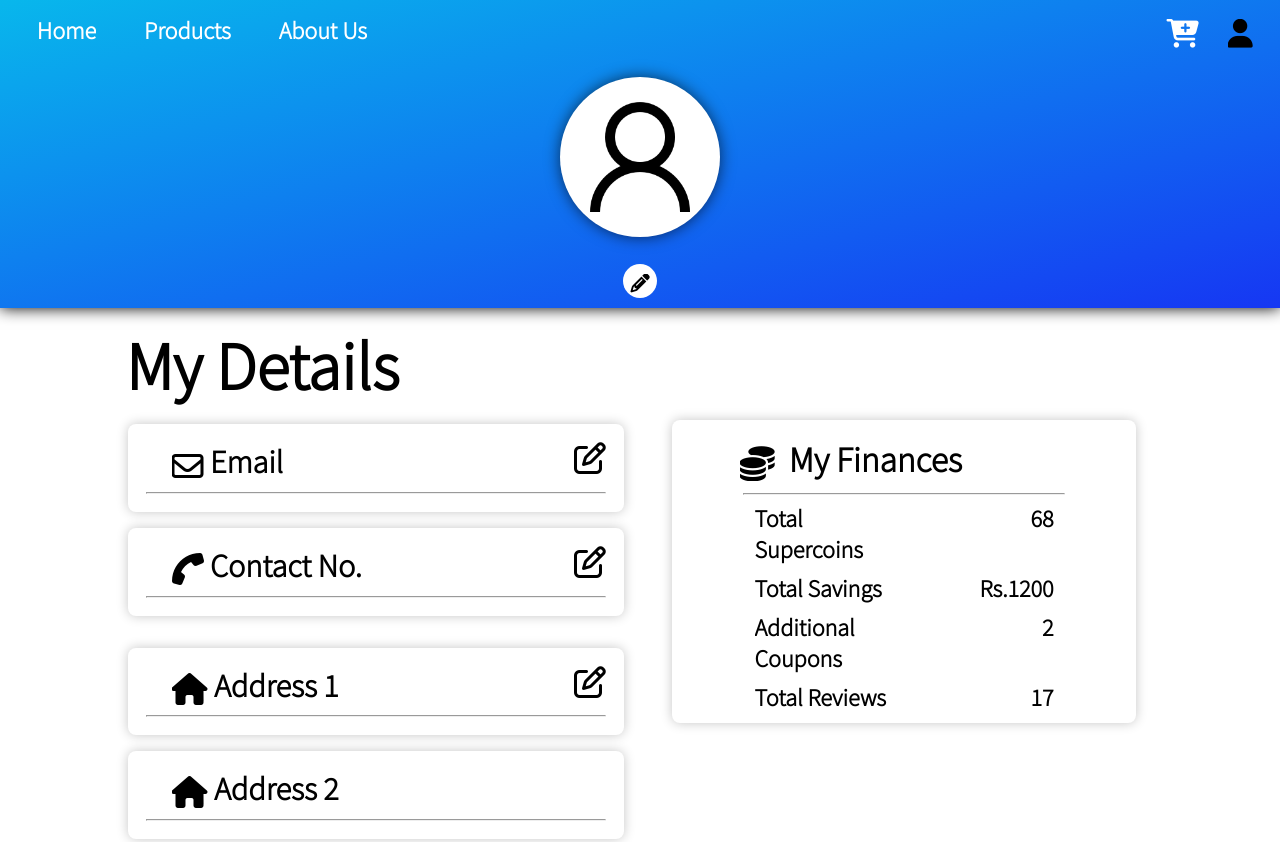
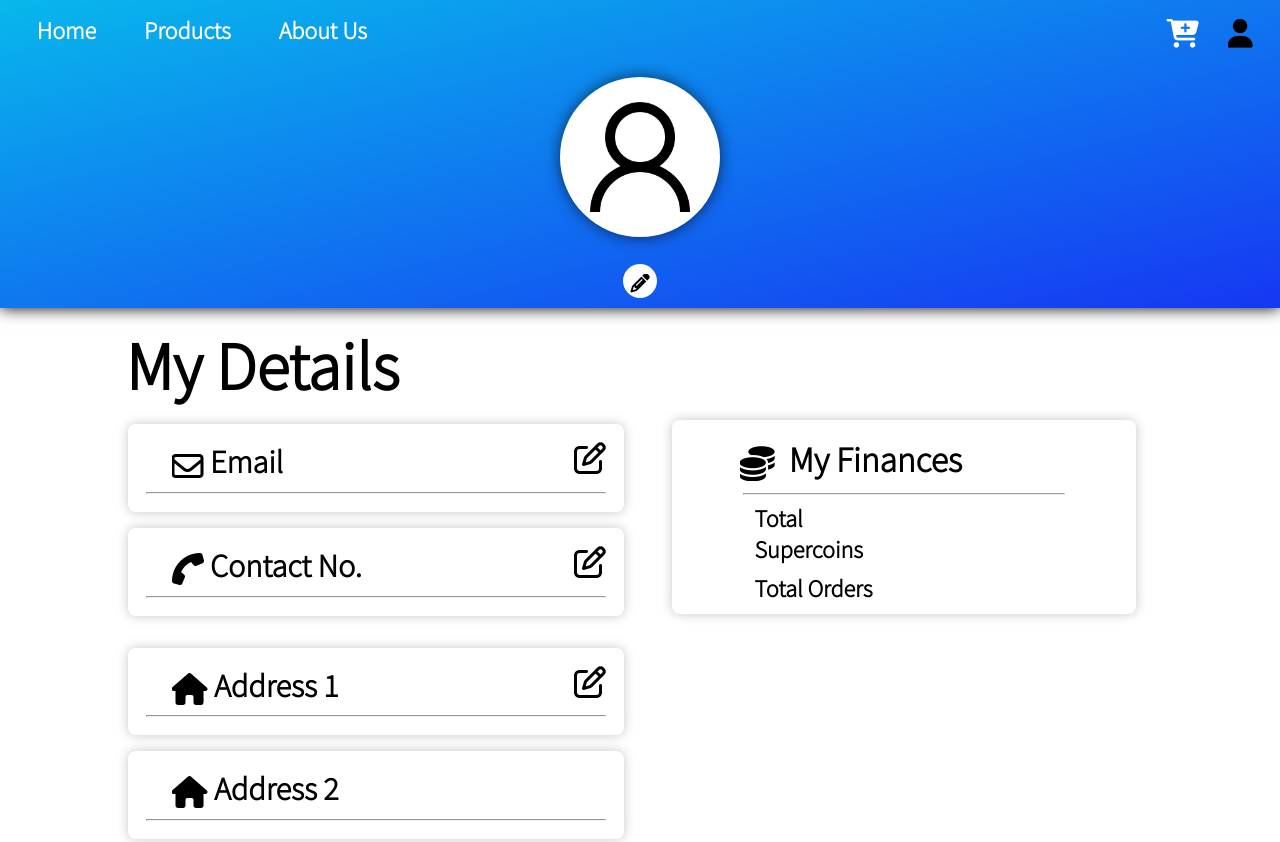
Before and after one commit to kailash360/e-market, a website: page views/profile.html in a window 1280 px wide. Shown: the top 842 px of the page. Drawn offline with Linux system fonts and the light colour scheme; no server answers.

Commit message:
Added supercoins and orders for customer

```diff
--- a/scripts/profile.js
+++ b/scripts/profile.js
@@ -26,12 +26,16 @@ async function display_customer_data() {
         let user_phone = document.getElementById("user-phone")
         let user_address_1 = document.getElementById("user-address-1")
         let user_address_2 = document.getElementById("user-address-2")
+        let total_supercoins = document.getElementById("total-supercoins")
+        let total_orders = document.getElementById("total-orders")
 
         user_name.innerText = response[0].user_fullname
         user_email.innerText = response[0].email
         user_phone.innerText = response[0].contact_no
         user_address_1.innerText = response[0].address_1
         user_address_2.innerText = response[0].address_2
+        total_supercoins.innerText = response[0].total_supercoins
+        total_orders.innerText = response[0].total_orders
     })
 }
 
--- a/views/profile.html
+++ b/views/profile.html
@@ -125,19 +125,11 @@
                 <ul class="financial-item-list ">
                     <li class="fin-item ">
                         <p>Total Supercoins</p>
-                        <p class="fin-item-value ">68</p>
+                        <p class="fin-item-value " id="total-supercoins"></p>
                     </li>
                     <li class="fin-item ">
-                        <p>Total Savings</p>
-                        <p class="fin-item-value ">Rs.1200</p>
-                    </li>
-                    <li class="fin-item ">
-                        <p>Additional Coupons</p>
-                        <p class="fin-item-value ">2</p>
-                    </li>
-                    <li class="fin-item ">
-                        <p>Total Reviews</p>
-                        <p class="fin-item-value ">17</p>
+                        <p>Total Orders</p>
+                        <p class="fin-item-value " id="total-orders"></p>
                     </li>
                 </ul>
             </div>
```
Also changed, not shown: index.js (+13 -1 lines), scripts/cart.js (+7 -4 lines).
